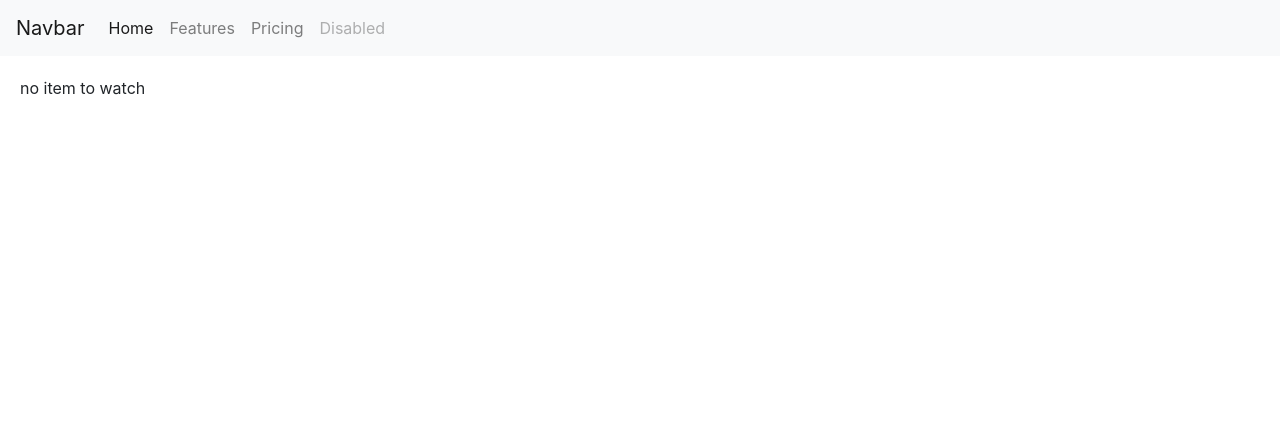
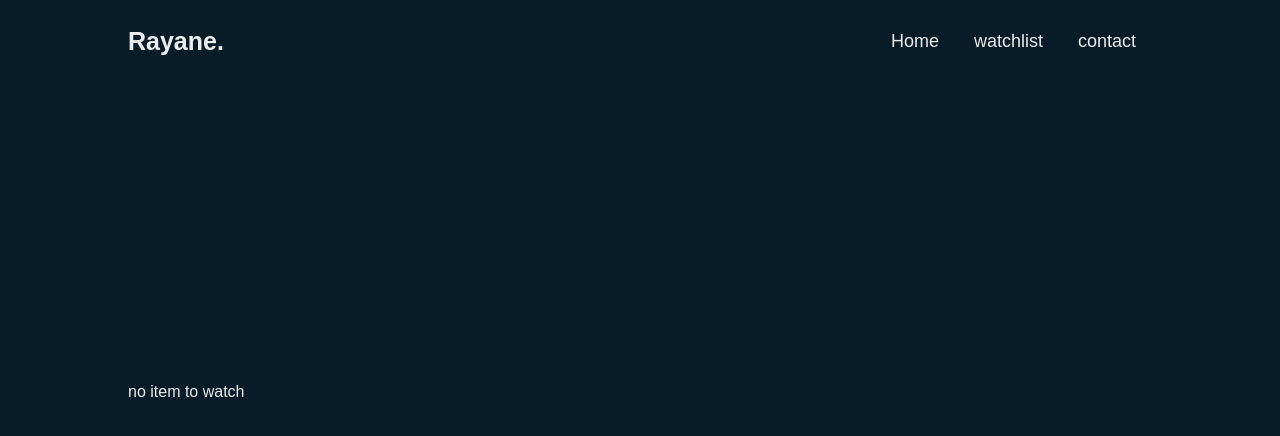
Before and after one commit to xXsenseiXx/rayane-site, a Django app: template main_site/templates/site_temp/watchlist.html in a window 1280 px wide. Shown: the top 436 px of the page. Run offline with Django 4.2, Linux system fonts and the light colour scheme; the template is opened without the code that fills it, so the values that code supplies are empty.

Commit message:
made some css just to get the outlook of the site

```diff
--- a/main_site/static/site_static/index.css
+++ b/main_site/static/site_static/index.css
@@ -1,3 +1,55 @@
-main {
-    padding: 20px;
+* {
+    margin: 0;
+    padding: 0;
+    box-sizing: border-box;
+    font-family: 'Poppins', sans-serif;
 }
+
+body {
+    background: #081b29;
+    color: #ededed;
+}
+
+.header {
+    position: fixed;
+    top: 0;
+    left: 0;
+    width: 100%;
+    padding: 20px 10%;
+    background: transparent;
+    display: flex;
+    justify-content: space-between;
+    align-items: center;
+    z-index: 100;
+}
+
+.logo {
+    font-size: 25px;
+    color: #ededed;
+    text-decoration: none;
+    font-weight: 600;
+}
+
+.navbar a {
+    font-size: 18px;
+    color: #ededed;
+    text-decoration: none;
+    font-weight: 500;
+    margin-left: 35px;
+    transition: .3s;
+}
+
+.navbar a:hover {
+    color: #00abf0;
+}
+
+.home {
+    height: 100vh;
+    display: flex;
+    align-items: center;
+    padding: 0 10%;
+}
+
+.home-content {
+    max-width: 600px;
+}
--- a/main_site/templates/site_temp/index.html
+++ b/main_site/templates/site_temp/index.html
@@ -4,7 +4,7 @@
 
 
 {% block body %}
-<h1>{{current_user}}</h1>
+<div class="home-content">
     {% for item in product %}
         <form action="{% url 'index' %}" method="post">
             {% csrf_token %}
@@ -13,5 +13,5 @@
             <input type="submit">
         </form>
     {% endfor %}
-    <a href="{% url 'watch' %}">watchlist</a>
+</div>
 {% endblock %}
--- a/main_site/templates/site_temp/layout.html
+++ b/main_site/templates/site_temp/layout.html
@@ -10,31 +10,16 @@
     <title>{% block title %}Home{% endblock %}</title>
 </head>
 <body>
-    <header>
-        <nav class="navbar navbar-expand-lg navbar-light bg-light">
-            <a class="navbar-brand" href="#">Navbar</a>
-            <button class="navbar-toggler" type="button" data-toggle="collapse" data-target="#navbarNav" aria-controls="navbarNav" aria-expanded="false" aria-label="Toggle navigation">
-              <span class="navbar-toggler-icon"></span>
-            </button>
-            <div class="collapse navbar-collapse" id="navbarNav">
-              <ul class="navbar-nav">
-                <li class="nav-item active">
-                  <a class="nav-link" href="#">Home <span class="sr-only">(current)</span></a>
-                </li>
-                <li class="nav-item">
-                  <a class="nav-link" href="#">Features</a>
-                </li>
-                <li class="nav-item">
-                  <a class="nav-link" href="#">Pricing</a>
-                </li>
-                <li class="nav-item">
-                  <a class="nav-link disabled" href="#">Disabled</a>
-                </li>
-              </ul>
-            </div>
-          </nav>
+    <header class="header">
+        <a href="{% url 'index' %}" class="logo">Rayane.</a>
+
+        <nav class="navbar">
+          <a href="{% url 'index' %}">Home</a>
+          <a href="{% url 'watch' %}">watchlist</a>
+          <a href="#">contact</a>
+        </nav>
     </header>
-    <main>
+    <main class="home">
         {% block body %}
         {% endblock %}
     </main>
```
Also changed, not shown: db.sqlite3.
